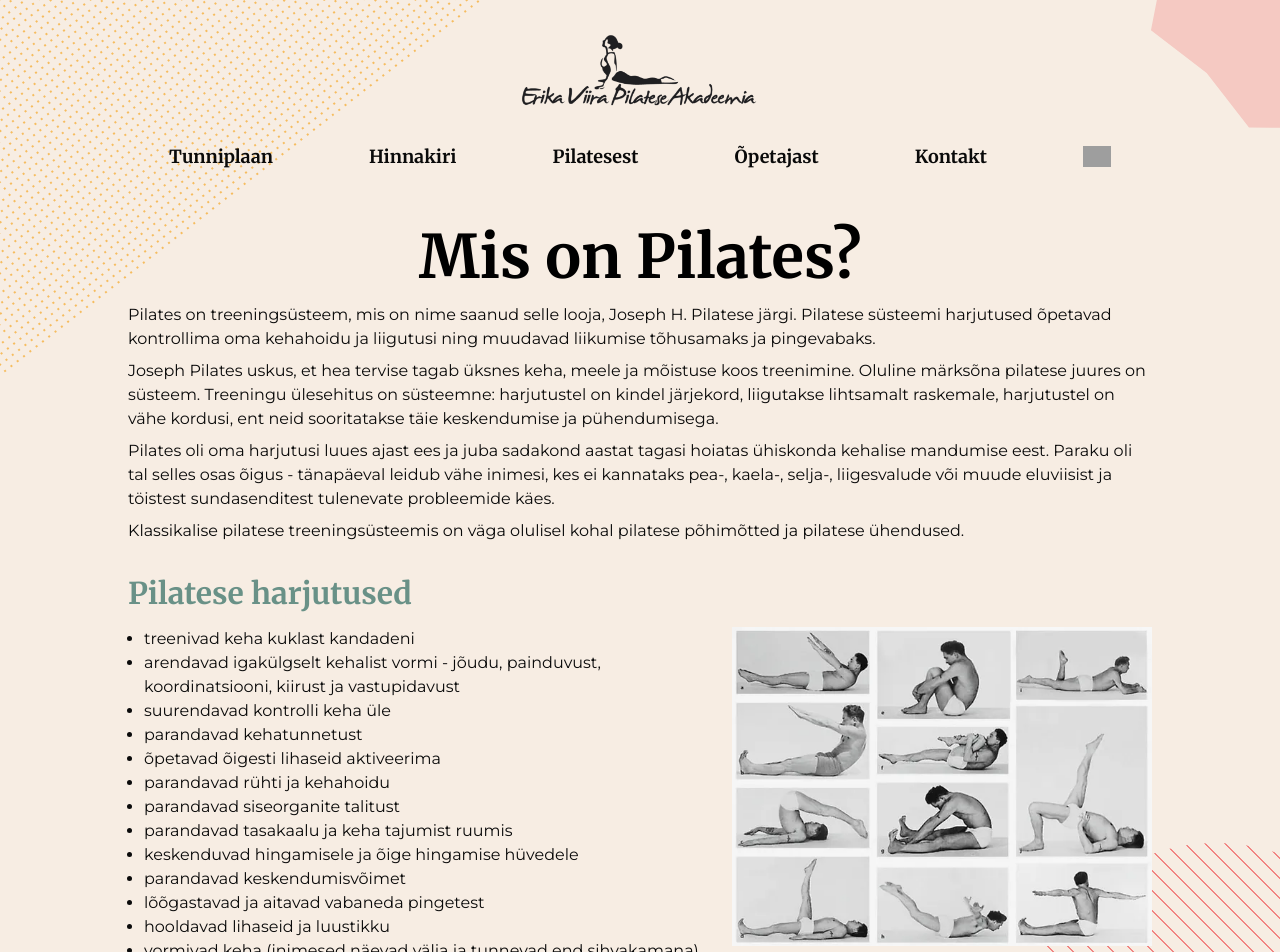
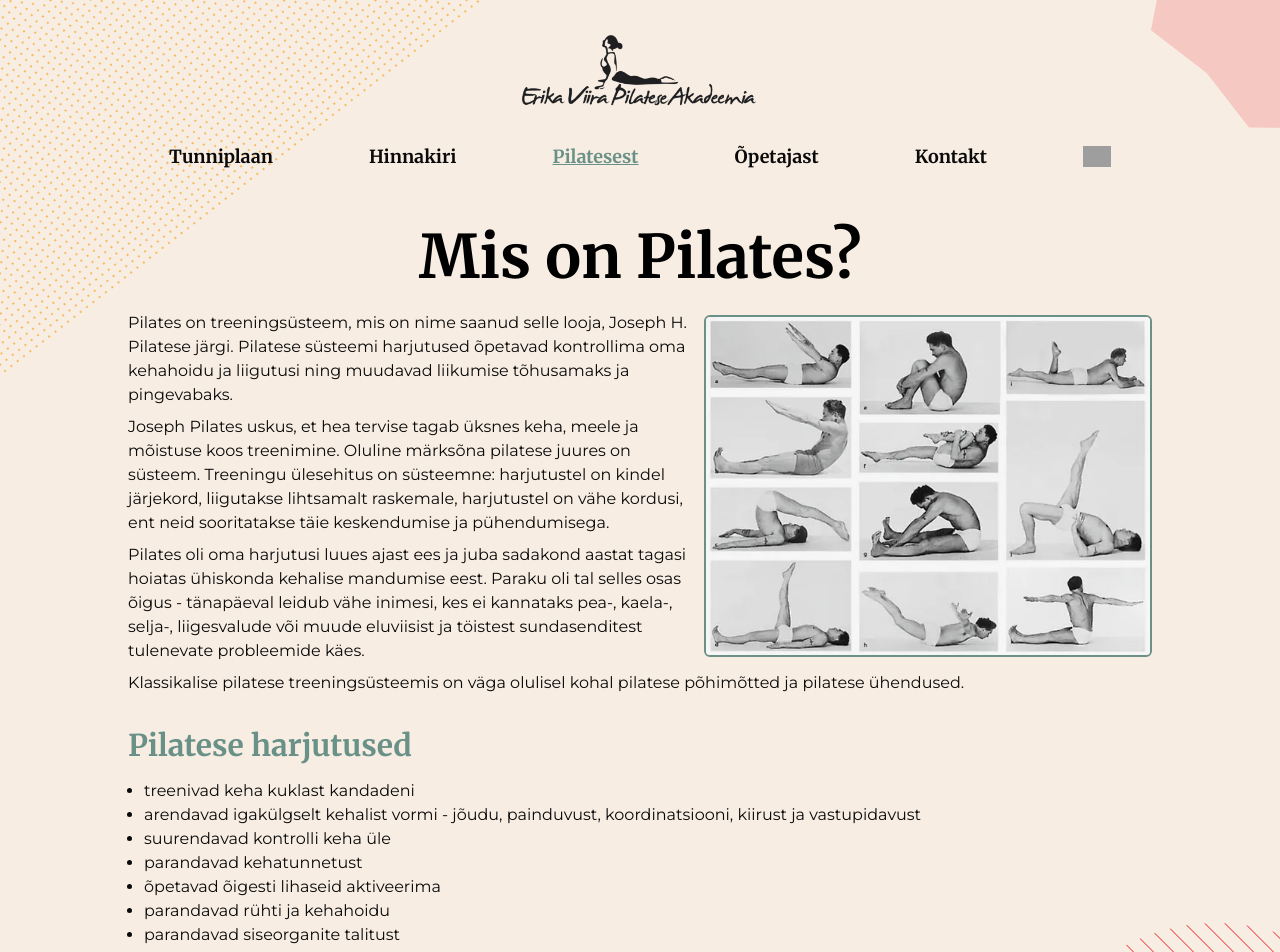
Before and after one commit to mikkvillem/evpa-homepage, a Next.js app: page /pilatesest in a window 1280 px wide. Shown: the top 952 px of the page. Built offline with nearby package versions, Linux system fonts and the light colour scheme; grey boxes are pictures that could not be loaded.

Commit message:
update pricing + nav active styling

```diff
--- a/app/hinnakiri/pricing.json
+++ b/app/hinnakiri/pricing.json
@@ -4,13 +4,13 @@
       "id": "personal",
       "price": 30,
       "name": "Personaaltreening",
-      "info": []
+      "info": ["1 kord"]
     },
     {
       "id": "duo",
       "price": 40,
       "name": "Duo-treening",
-      "info": []
+      "info": ["1 kord"]
     },
     {
       "id": "group-4x",
--- a/app/pilatesest/page.tsx
+++ b/app/pilatesest/page.tsx
@@ -9,7 +9,15 @@ const AboutPage = () => {
       <h1 className="mt-10 text-2xl text-center text-black sm:mt-8 sm:text-4xl md:mt-14 font-merriweather-bold md:text-6xl">
         {pageTitle}
       </h1>
+
       <div className="space-y-2 my-4 text-sm sm:text-base">
+        <div className="hidden md:block float-right max-w-md mt-3">
+          <Image
+            alt="Pilatese harjutuste positsioonid"
+            src={PilatesPositions}
+            className="rounded-md border-2 border-pallette-green"
+          />
+        </div>
         <p>
           Pilates on treeningsüsteem, mis on nime saanud selle looja, Joseph H. Pilatese järgi.
           Pilatese süsteemi harjutused õpetavad kontrollima oma kehahoidu ja liigutusi ning muudavad
@@ -34,11 +42,18 @@ const AboutPage = () => {
           Klassikalise pilatese treeningsüsteemis on väga olulisel kohal pilatese põhimõtted ja
           pilatese ühendused.
         </p>
+        <div className="md:hidden">
+          <Image
+            alt="Pilatese harjutuste positsioonid"
+            src={PilatesPositions}
+            className="rounded-md border-2 border-pallette-green"
+          />
+        </div>
       </div>
       <h2 className="text-pallette-green md:my-4 my-2 sm:my-3 md:self-start sm:text-xl font-merriweather-bold text-lg md:text-3xl text-black">
         Pilatese harjutused
       </h2>
-      <div className="flex flex-col md:flex-row gap-4 md:gap-8 text-sm sm:text-base">
+      <div className="text-sm sm:text-base w-full">
         <ul className="list-disc list-outside ml-4">
           <li>treenivad keha kuklast kandadeni</li>
           <li>
@@ -59,13 +74,6 @@ const AboutPage = () => {
           <li>sobivad igas eas ja kehalises vormis harrastajatele (sh eakad ja rasedad)</li>
           <li>toetavad kõiki teisi treeninguid ja muudavad ka igapäevased toimingud lihtsamaks</li>
         </ul>
-        <div>
-          <Image
-            alt="Pilatese harjutuste positsioonid"
-            src={PilatesPositions}
-            className=""
-          />
-        </div>
       </div>
     </>
   );
--- a/components/layout/nav/Header.tsx
+++ b/components/layout/nav/Header.tsx
@@ -1,9 +1,13 @@
+'use client';
+
 import React from 'react';
 import NavSheet from './NavSheet';
 import Image from 'next/image';
 import PilatesLogoTransparent from '../../../public/pilates_logo_transparent.png';
 import FacebookLogo from '../../../public/fb_logo.png';
 import Link from 'next/link';
+import { usePathname } from 'next/navigation';
+import { cn } from '@/lib/utils';
 
 type Props = {};
 
@@ -16,6 +20,7 @@ const navMap = {
 } as const;
 
 const Header = (props: Props) => {
+  const pathname = usePathname();
   return (
     <header className="relative space-y-4">
       <div className="w-full flex justify-between sm:justify-center items-center relative ">
@@ -42,7 +47,12 @@ const Header = (props: Props) => {
           return (
             <Link
               key={name}
-              className="text-base lg:text-lg font-merriweather-bold capitalize hover:text-pallette-green"
+              className={cn(
+                'text-base lg:text-lg font-merriweather-bold capitalize hover:text-pallette-green',
+                pathname === link && 'text-pallette-green underline pointer-events-none'
+              )}
+              aria-disabled={pathname === link}
+              tabIndex={pathname === link ? -1 : 0}
               href={link}
             >
               {name}
--- a/components/layout/nav/NavSheet.tsx
+++ b/components/layout/nav/NavSheet.tsx
@@ -1,3 +1,5 @@
+'use client';
+
 import React from 'react';
 import { Sheet, SheetContent, SheetHeader, SheetTrigger, SheetClose } from '@/components/ui/sheet';
 import { cn } from '@/lib/utils';
@@ -5,6 +7,7 @@ import Link from 'next/link';
 import FacebookLogo from '../../../public/fb_logo.png';
 import Image from 'next/image';
 import PilatesLogoTransparent from '../../../public/pilates_logo_transparent.png';
+import { usePathname } from 'next/navigation';
 
 type Props = {
   navMap: Record<string, string>;
@@ -12,6 +15,7 @@ type Props = {
 };
 
 const NavSheet = (props: Props) => {
+  const pathname = usePathname();
   return (
     <Sheet>
       <SheetTrigger className={cn('w-8 h-8', props.className)}>
@@ -49,7 +53,14 @@ const NavSheet = (props: Props) => {
                 <li key={name}>
                   <Link href={link}>
                     <SheetClose>
-                      <p className="text-base font-merriweather-bold capitalize hover:text-pallette-green">
+                      <p
+                        className={cn(
+                          'text-base font-merriweather-bold capitalize hover:text-pallette-green',
+                          pathname === link && 'text-pallette-green pointer-events-none underline'
+                        )}
+                        aria-disabled={pathname === link}
+                        tabIndex={pathname === link ? -1 : 0}
+                      >
                         {name}
                       </p>
                     </SheetClose>
```
